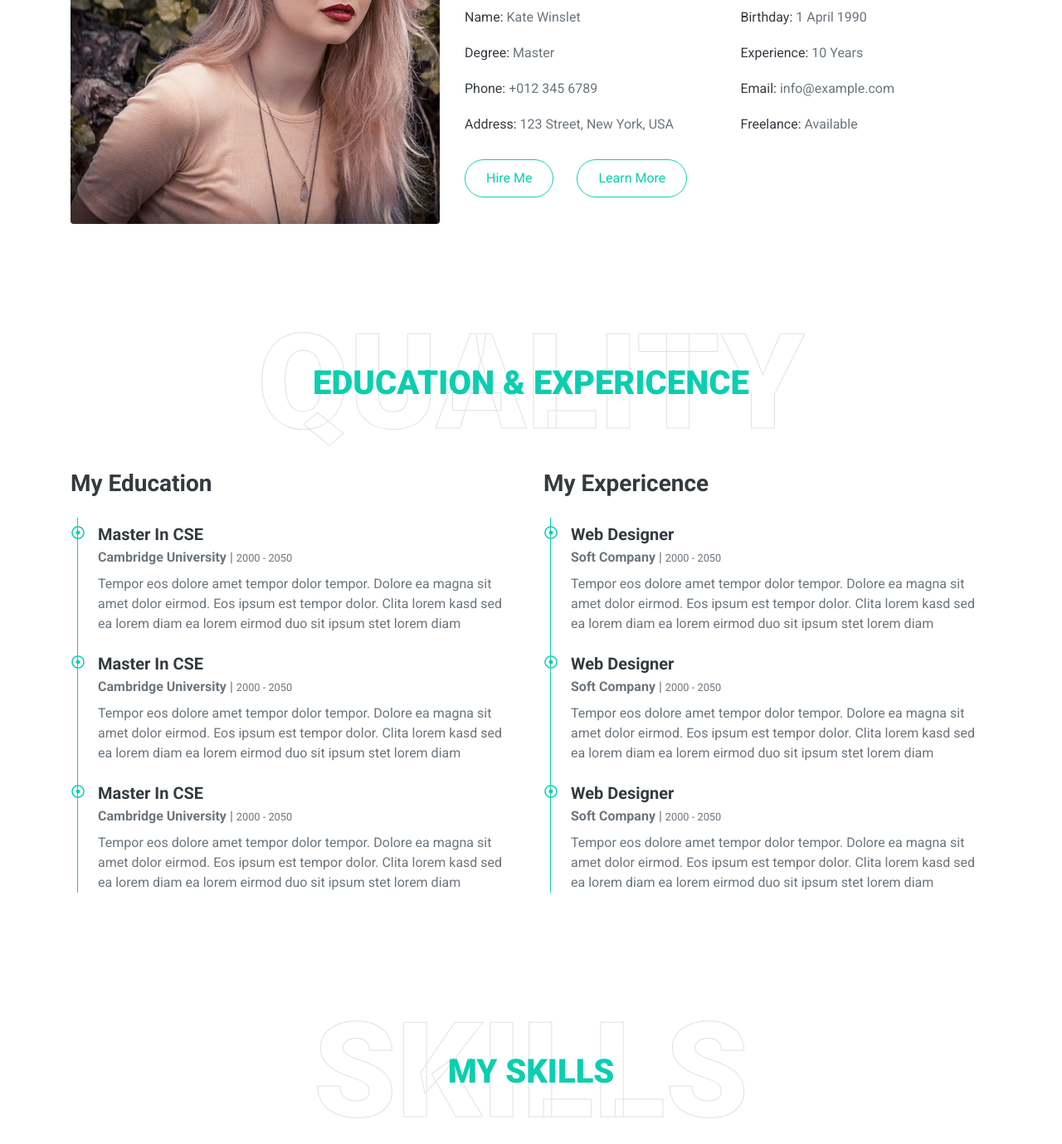
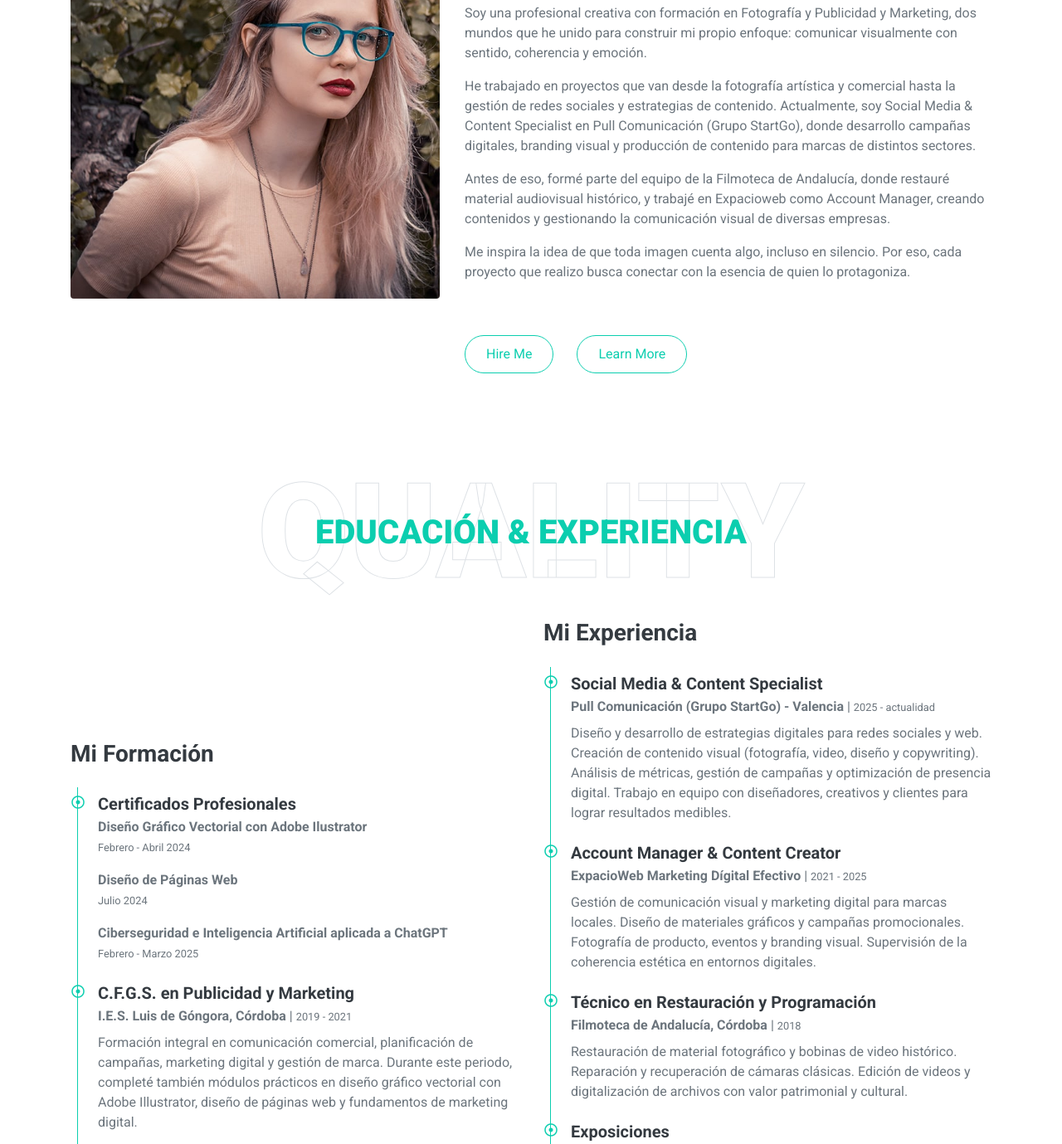
Before and after one commit to claracastrozarrias/claracastrozarrias.github.io, a plain HTML site: page index.html in a window 1280 px wide. Shown: the part 1271-2650 px from the top of the page at 83% size. Drawn offline with nearby package versions, Linux system fonts and the light colour scheme.

Commit message:
Modificaciones

```diff
--- a/index.html
+++ b/index.html
@@ -3,10 +3,13 @@
     <!-- Cabecera Web -->
 <head>
     <meta charset="utf-8">
-    <title>FreeFolio - Freelancer Portfolio Template</title>
-    <meta content="width=device-width, initial-scale=1.0" name="viewport">
-    <meta content="Free HTML Templates" name="keywords">
-    <meta content="Free HTML Templates" name="description">
+    <title>Clara Mª Castro Zarrías</title>
+    <meta name="title" content="Portfolio de Clara Maria Castro">
+    <meta name="description" content="Combino la mirada artística de la fotografía con la estrategia del marketing digital.Creo contenido que conecta visualmente, emociona y genera valor para marcas, proyectos y personas.">
+    <meta name="keywords" content="marketing, fotografia, estrategia">
+    <meta name="robots" content="index, follow">
+    <meta http-equiv="Content-Type" content="text/html; charset=utf-8">
+    <meta name="language" content="Spanish">
 
     <!-- Favicon -->
     <link href="img/favicon.ico" rel="icon">
@@ -80,17 +83,16 @@
                     <img class="img-fluid w-100 rounded-circle shadow-sm" src="img/profile.jpg" alt="">
                 </div>
                 <div class="col-lg-7 text-center text-lg-left">
-                    <h3 class="text-white font-weight-normal mb-3">I'm</h3>
-                    <h1 class="display-3 text-uppercase text-primary mb-2" style="-webkit-text-stroke: 2px #ffffff;">Kate Winslet</h1>
+                    <h1 class="display-3 text-uppercase text-primary mb-2" style="-webkit-text-stroke: 2px #ffffff;">Clara Mª Castro Zarrías</h1>
                     <h1 class="typed-text-output d-inline font-weight-lighter text-white"></h1>
-                    <div class="typed-text d-none">Web Designer, Web Developer, Front End Developer, Apps Designer, Apps Developer</div>
+                    <div class="typed-text d-none">Marketing & Photo Specialist | Estrategia, Imagen y Creatividad</div>
                     <div class="d-flex align-items-center justify-content-center justify-content-lg-start pt-5">
-                        <a href="" class="btn btn-outline-light mr-5">Download CV</a>
-                        <button type="button" class="btn-play" data-toggle="modal"
+                        <a href="" class="btn btn-outline-light mr-5">Descargar CV</a>
+                        <!--<button type="button" class="btn-play" data-toggle="modal"
                             data-src="https://www.youtube.com/embed/DWRcNpR6Kdc" data-target="#videoModal">
                             <span></span>
                         </button>
-                        <h5 class="font-weight-normal text-white m-0 ml-4 d-none d-sm-block">Play Video</h5>
+                        <h5 class="font-weight-normal text-white m-0 ml-4 d-none d-sm-block">Play Video</h5> -->
                     </div>
                 </div>
             </div>
@@ -104,16 +106,16 @@
         <div class="container">
             <div class="position-relative d-flex align-items-center justify-content-center">
                 <h1 class="display-1 text-uppercase text-white" style="-webkit-text-stroke: 1px #dee2e6;">About</h1>
-                <h1 class="position-absolute text-uppercase text-primary">About Me</h1>
+                <h1 class="position-absolute text-uppercase text-primary">Sobre mí</h1>
             </div>
             <div class="row align-items-center">
                 <div class="col-lg-5 pb-4 pb-lg-0">
                     <img class="img-fluid rounded w-100" src="img/about.jpg" alt="">
                 </div>
                 <div class="col-lg-7">
-                    <h3 class="mb-4">UI/UX Designer & Web Developer</h3>
-                    <p>Tempor eos dolore amet tempor dolor tempor. Dolore ea magna sit amet dolor eirmod. Eos ipsum est tempor dolor. Clita lorem kasd sed ea lorem diam ea lorem eirmod duo sit ipsum. Amet dolor stet lorem diam dolor justo et dolor dolor dolor</p>
-                    <div class="row mb-3">
+                    <h3 class="mb-4">Marketing & Photo Specialist | Estrategia, Imagen y Creatividad</h3>
+                    <p>Combino la mirada artística de la fotografía con la estrategia del marketing digital. Creo contenido que conecta visualmente, emociona y genera valor para marcas, proyectos y personas. </p>
+                    <!--<div class="row mb-3">
                         <div class="col-sm-6 py-2"><h6>Name: <span class="text-secondary">Kate Winslet</span></h6></div>
                         <div class="col-sm-6 py-2"><h6>Birthday: <span class="text-secondary">1 April 1990</span></h6></div>
                         <div class="col-sm-6 py-2"><h6>Degree: <span class="text-secondary">Master</span></h6></div>
@@ -122,9 +124,18 @@
                         <div class="col-sm-6 py-2"><h6>Email: <span class="text-secondary">info@example.com</span></h6></div>
                         <div class="col-sm-6 py-2"><h6>Address: <span class="text-secondary">123 Street, New York, USA</span></h6></div>
                         <div class="col-sm-6 py-2"><h6>Freelance: <span class="text-secondary">Available</span></h6></div>
-                    </div>
-                    <a href="" class="btn btn-outline-primary mr-4">Hire Me</a>
-                    <a href="" class="btn btn-outline-primary">Learn More</a>
+                    </div> -->
+                    <p>Soy una profesional creativa con formación en Fotografía y Publicidad y Marketing, dos mundos que he unido para construir mi propio enfoque: comunicar visualmente con sentido, coherencia y emoción. </p>
+
+                    <p>He trabajado en proyectos que van desde la fotografía artística y comercial hasta la gestión de redes sociales y estrategias de contenido. Actualmente, soy Social Media & Content Specialist en Pull Comunicación (Grupo StartGo), donde desarrollo campañas digitales, branding visual y producción de contenido para marcas de distintos sectores. </p>
+
+                    <p>Antes de eso, formé parte del equipo de la Filmoteca de Andalucía, donde restauré material audiovisual histórico, y trabajé en Expacioweb como Account Manager, creando contenidos y gestionando la comunicación visual de diversas empresas. </p>
+
+                    <p>Me inspira la idea de que toda imagen cuenta algo, incluso en silencio.
+                    Por eso, cada proyecto que realizo busca conectar con la esencia de quien lo protagoniza. </p>
+
+                    <a href="" class="btn btn-outline-primary mr-4 mt-5">Hire Me</a>
+                    <a href="" class="btn btn-outline-primary mt-5">Learn More</a>
                 </div>
             </div>
         </div>
@@ -137,52 +148,76 @@
         <div class="container">
             <div class="position-relative d-flex align-items-center justify-content-center">
                 <h1 class="display-1 text-uppercase text-white" style="-webkit-text-stroke: 1px #dee2e6;">Quality</h1>
-                <h1 class="position-absolute text-uppercase text-primary">Education & Expericence</h1>
+                <h1 class="position-absolute text-uppercase text-primary">Educación & Experiencia</h1>
             </div>
             <div class="row align-items-center">
                 <div class="col-lg-6">
-                    <h3 class="mb-4">My Education</h3>
+                    <h3 class="mb-4">Mi Formación</h3>
                     <div class="border-left border-primary pt-2 pl-4 ml-2">
                         <div class="position-relative mb-4">
                             <i class="far fa-dot-circle text-primary position-absolute" style="top: 2px; left: -32px;"></i>
-                            <h5 class="font-weight-bold mb-1">Master In CSE</h5>
-                            <p class="mb-2"><strong>Cambridge University</strong> | <small>2000 - 2050</small></p>
-                            <p>Tempor eos dolore amet tempor dolor tempor. Dolore ea magna sit amet dolor eirmod. Eos ipsum est tempor dolor. Clita lorem kasd sed ea lorem diam ea lorem eirmod duo sit ipsum stet lorem diam</p>
+                            <h5 class="font-weight-bold mb-1">Certificados Profesionales</h5>
+                            <p><strong>Diseño Gráfico Vectorial con Adobe Ilustrator</strong><br><small>Febrero - Abril 2024</small></p>
+                            <p><strong>Diseño de Páginas Web</strong><br><small>Julio 2024</small></p>
+                            <p><strong>Ciberseguridad e Inteligencia Artificial aplicada a ChatGPT</strong><br><small>Febrero - Marzo 2025</small></p>
                         </div>
                         <div class="position-relative mb-4">
                             <i class="far fa-dot-circle text-primary position-absolute" style="top: 2px; left: -32px;"></i>
-                            <h5 class="font-weight-bold mb-1">Master In CSE</h5>
-                            <p class="mb-2"><strong>Cambridge University</strong> | <small>2000 - 2050</small></p>
-                            <p>Tempor eos dolore amet tempor dolor tempor. Dolore ea magna sit amet dolor eirmod. Eos ipsum est tempor dolor. Clita lorem kasd sed ea lorem diam ea lorem eirmod duo sit ipsum stet lorem diam</p>
+                            <h5 class="font-weight-bold mb-1">C.F.G.S. en Publicidad y Marketing</h5>
+                            <p class="mb-2"><strong>I.E.S. Luis de Góngora, Córdoba</strong> | <small>2019 - 2021</small></p>
+                            <p>Formación integral en comunicación comercial, planificación de campañas, marketing digital y gestión de marca.
+                            Durante este periodo, completé también módulos prácticos en diseño gráfico vectorial con Adobe Illustrator, diseño de páginas web y fundamentos de marketing digital.</p>
                         </div>
                         <div class="position-relative mb-4">
                             <i class="far fa-dot-circle text-primary position-absolute" style="top: 2px; left: -32px;"></i>
-                            <h5 class="font-weight-bold mb-1">Master In CSE</h5>
-                            <p class="mb-2"><strong>Cambridge University</strong> | <small>2000 - 2050</small></p>
-                            <p>Tempor eos dolore amet tempor dolor tempor. Dolore ea magna sit amet dolor eirmod. Eos ipsum est tempor dolor. Clita lorem kasd sed ea lorem diam ea lorem eirmod duo sit ipsum stet lorem diam</p>
+                            <h5 class="font-weight-bold mb-1">C.F.G.S. en Fotografía</h5>
+                            <p class="mb-2"><strong>Escuela de Artes Mateo Inurria, Córdoba</strong> | <small>2016 - 2018</small></p>
+                            <p>Estudios técnicos y artísticos centrados en la fotografía de estudio, retrato, paisaje y proyectos conceptuales. Incluye prácticas en laboratorio, edición digital, gestión de color y exposición colectiva final.
+                            </p>
                         </div>
                     </div>
                 </div>
                 <div class="col-lg-6">
-                    <h3 class="mb-4">My Expericence</h3>
+                    <h3 class="mb-4">Mi Experiencia</h3>
                     <div class="border-left border-primary pt-2 pl-4 ml-2">
                         <div class="position-relative mb-4">
                             <i class="far fa-dot-circle text-primary position-absolute" style="top: 2px; left: -32px;"></i>
-                            <h5 class="font-weight-bold mb-1">Web Designer</h5>
-                            <p class="mb-2"><strong>Soft Company</strong> | <small>2000 - 2050</small></p>
-                            <p>Tempor eos dolore amet tempor dolor tempor. Dolore ea magna sit amet dolor eirmod. Eos ipsum est tempor dolor. Clita lorem kasd sed ea lorem diam ea lorem eirmod duo sit ipsum stet lorem diam</p>
+                            <h5 class="font-weight-bold mb-1">Social Media & Content Specialist</h5>
+                            <p class="mb-2"><strong>Pull Comunicación (Grupo StartGo) - Valencia</strong> | <small>2025 - actualidad</small></p>
+                            <p>Diseño y desarrollo de estrategias digitales para redes sociales y web.
+                            Creación de contenido visual (fotografía, video, diseño y copywriting).
+                            Análisis de métricas, gestión de campañas y optimización de presencia digital.
+                            Trabajo en equipo con diseñadores, creativos y clientes para lograr resultados medibles.</p>
                         </div>
                         <div class="position-relative mb-4">
                             <i class="far fa-dot-circle text-primary position-absolute" style="top: 2px; left: -32px;"></i>
-                            <h5 class="font-weight-bold mb-1">Web Designer</h5>
-                            <p class="mb-2"><strong>Soft Company</strong> | <small>2000 - 2050</small></p>
-                            <p>Tempor eos dolore amet tempor dolor tempor. Dolore ea magna sit amet dolor eirmod. Eos ipsum est tempor dolor. Clita lorem kasd sed ea lorem diam ea lorem eirmod duo sit ipsum stet lorem diam</p>
+                            <h5 class="font-weight-bold mb-1">Account Manager & Content Creator</h5>
+                            <p class="mb-2"><strong>ExpacioWeb Marketing Dígital Efectivo</strong> | <small>2021 - 2025</small></p>
+                            <p>Gestión de comunicación visual y marketing digital para marcas locales.
+                            Diseño de materiales gráficos y campañas promocionales.
+                            Fotografía de producto, eventos y branding visual.
+                            Supervisión de la coherencia estética en entornos digitales.</p>
                         </div>
                         <div class="position-relative mb-4">
                             <i class="far fa-dot-circle text-primary position-absolute" style="top: 2px; left: -32px;"></i>
-                            <h5 class="font-weight-bold mb-1">Web Designer</h5>
-                            <p class="mb-2"><strong>Soft Company</strong> | <small>2000 - 2050</small></p>
-                            <p>Tempor eos dolore amet tempor dolor tempor. Dolore ea magna sit amet dolor eirmod. Eos ipsum est tempor dolor. Clita lorem kasd sed ea lorem diam ea lorem eirmod duo sit ipsum stet lorem diam</p>
+                            <h5 class="font-weight-bold mb-1">Técnico en Restauración y Programación</h5>
+                            <p class="mb-2"><strong>Filmoteca de Andalucía, Córdoba</strong> | <small>2018</small></p>
+                            <p>Restauración de material fotográfico y bobinas de video histórico.
+                               Reparación y recuperación de cámaras clásicas.
+                               Edición de videos y digitalización de archivos con valor patrimonial y cultural.
+                            </p>
+                        </div>
+                         <div class="position-relative mb-4">
+                            <i class="far fa-dot-circle text-primary position-absolute" style="top: 2px; left: -32px;"></i>
+                            <h5 class="font-weight-bold mb-1">Exposiciones</h5><hr>
+                             <p class="mb-2"><strong>Exposición colectiva final — muestra de proyectos personales desarrollados durante el ciclo de Fotografía, con enfoque en identidad y estética visual.</strong> | <small>Escuela de Arte Mateo Inurria, Córdoba (2019)</small></p>
+                             <hr>
+                             <p class="mb-2"><strong>Exposición conjunta de fotografía — trabajo experimental en composición y narrativa visual</strong> | <small>Villa del Río, Córdoba (2018)</small></p>
+                             <hr>
+                            <p class="mb-2"><strong>Exposición conjunta de fotografía — primera participación colectiva centrada en la mirada local y el entorno cotidiano.</strong> | <small>Castro del Río, Córdoba (2017)</small></p>
+
+
+
                         </div>
                     </div>
                 </div>
```
